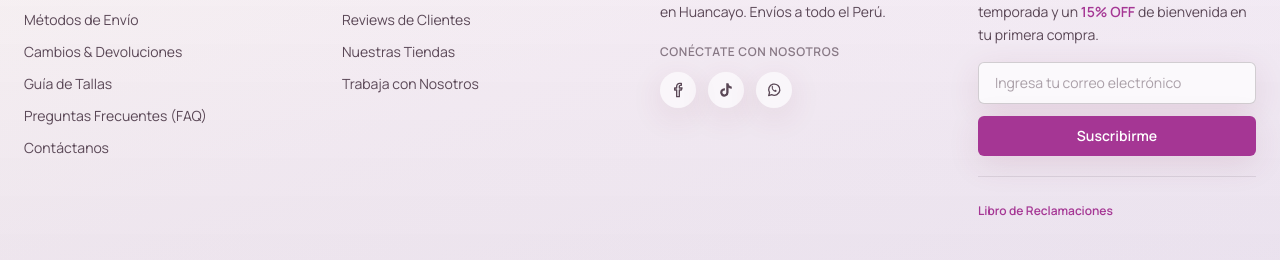
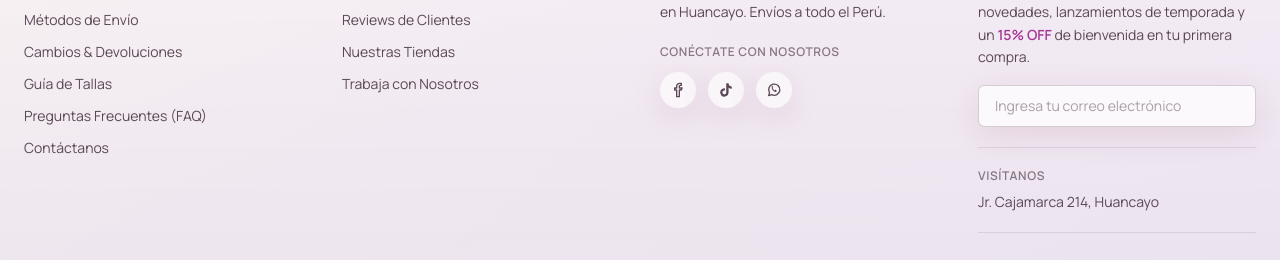
Before and after one commit to Luc7o/anita-new-2026, a React (Vite) app in the folder frontend/: page /contacto in a window 1280 px wide. Shown: the part 298-558 px from the top of the page. Built offline with nearby package versions, Linux system fonts and the light colour scheme; no server answers.

Commit message:
Footer: quita botones, agrega dirección y mantiene Libro de Reclamaciones

```diff
--- a/frontend/src/components/Footer.jsx
+++ b/frontend/src/components/Footer.jsx
@@ -1,17 +1,9 @@
 // src/components/Footer.jsx
-import React, { useState } from "react";
+import React from "react";
 import { Link } from "react-router-dom";
 import { IconFacebook, IconTikTok, IconWhatsApp } from "./Icons.jsx";
 
 export default function Footer() {
-  const [email, setEmail] = useState("");
-
-  const handleSubmit = (e) => {
-    e.preventDefault();
-    // Aquí puedes agregar la lógica para guardar el correo
-    setEmail("");
-  };
-
   return (
     <footer className="mt-16 border-t border-plum/10 bg-gradient-to-b from-transparent to-plum/5">
       <div className="max-w-7xl mx-auto px-6 py-14">
@@ -139,26 +131,25 @@ export default function Footer() {
               Únete a Nuestro Mundo
             </h4>
             <p className="text-sm text-plum-soft leading-relaxed mb-4">
-              Recibe novedades, lanzamientos de temporada y un <span className="text-berry font-semibold">15% OFF</span> de bienvenida en tu primera compra.
+              Ingresa tu correo electrónico y recibirás novedades, lanzamientos de temporada y un <span className="text-berry font-semibold">15% OFF</span> de bienvenida en tu primera compra.
             </p>
 
-            {/* Formulario de suscripción */}
-            <form onSubmit={handleSubmit} className="space-y-3">
-              <input
-                type="email"
-                required
-                value={email}
-                onChange={(e) => setEmail(e.target.value)}
-                placeholder="Ingresa tu correo electrónico"
-                className="w-full rounded-md border border-plum/20 bg-white/70 px-4 py-2.5 text-sm text-plum placeholder:text-plum-soft/50 shadow-glass focus:outline-none focus:border-berry"
-              />
-              <button
-                type="submit"
-                className="w-full rounded-md bg-berry py-2.5 text-sm font-semibold text-white shadow-glass transition hover:bg-berry-dark"
-              >
-                Suscribirme
-              </button>
-            </form>
+            {/* Campo de correo (solo mención, sin botón) */}
+            <input
+              type="email"
+              placeholder="Ingresa tu correo electrónico"
+              className="w-full rounded-md border border-plum/20 bg-white/70 px-4 py-2.5 text-sm text-plum placeholder:text-plum-soft/50 shadow-glass focus:outline-none focus:border-berry mb-5"
+            />
+
+            {/* Dirección */}
+            <div className="pt-5 border-t border-plum/10">
+              <p className="text-xs font-semibold uppercase tracking-wider text-plum-soft/70 mb-2">
+                Visítanos
+              </p>
+              <p className="text-sm text-plum-soft">
+                Jr. Cajamarca 214, Huancayo
+              </p>
+            </div>
 
             {/* Libro de Reclamaciones */}
             <div className="mt-5 pt-5 border-t border-plum/10">
```
